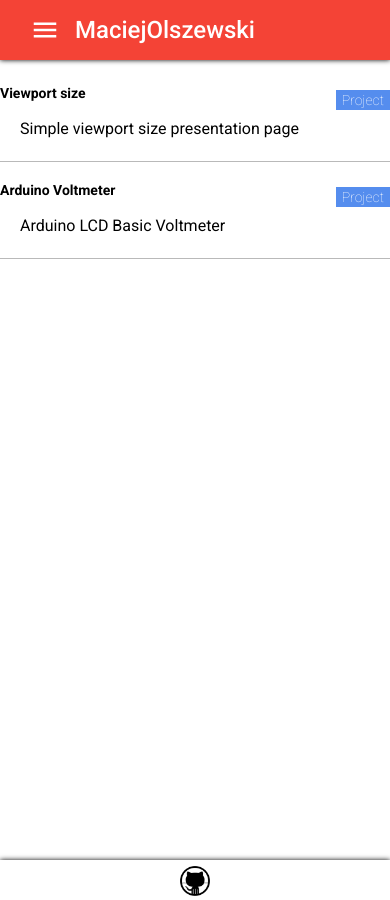
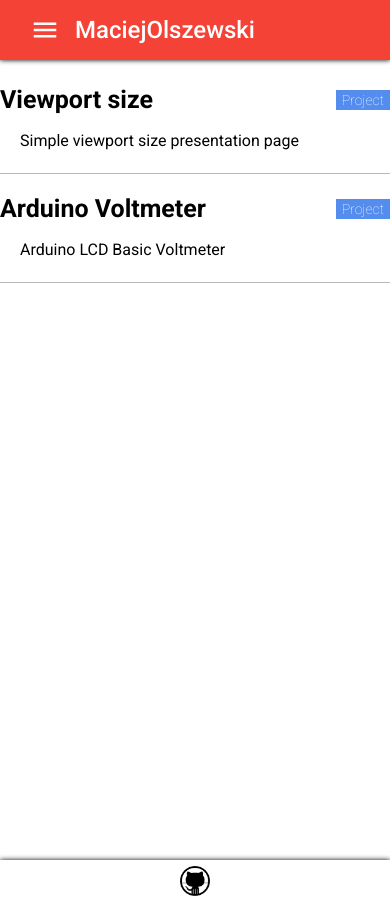
Before and after one commit to MaciejOlszewski/MaciejOlszewski.github.io, a Jekyll site: the page built from index.html, in a window 390 px wide. Built offline with Jekyll 4.4.1, drawn with Linux system fonts in a browser that asks for light colours.

Commit message:
media queries tweak

```diff
--- a/_sass/media-queries.sass
+++ b/_sass/media-queries.sass
@@ -1,9 +1,6 @@
 @media (max-width: 750px)
   ul.navigation, section.row > .date
     display: none
-
-  section.row > .title, span.title
-    font-size: 14px
 
 
 @media (max-width: 590px)
```
